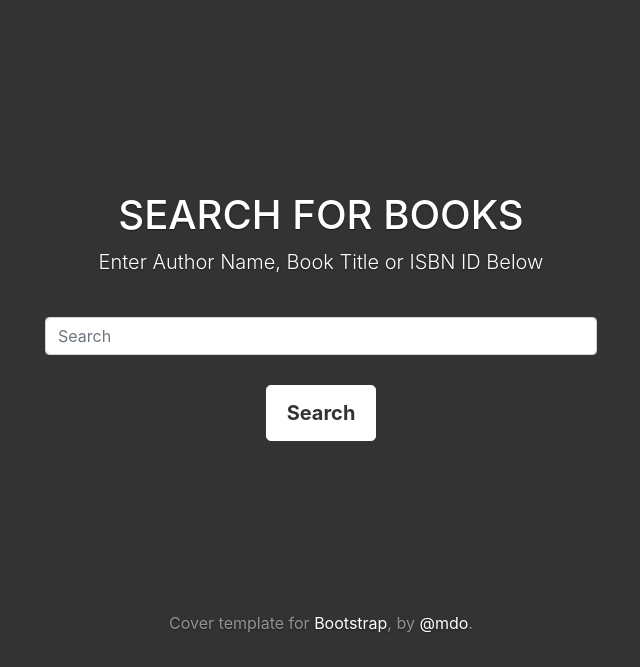
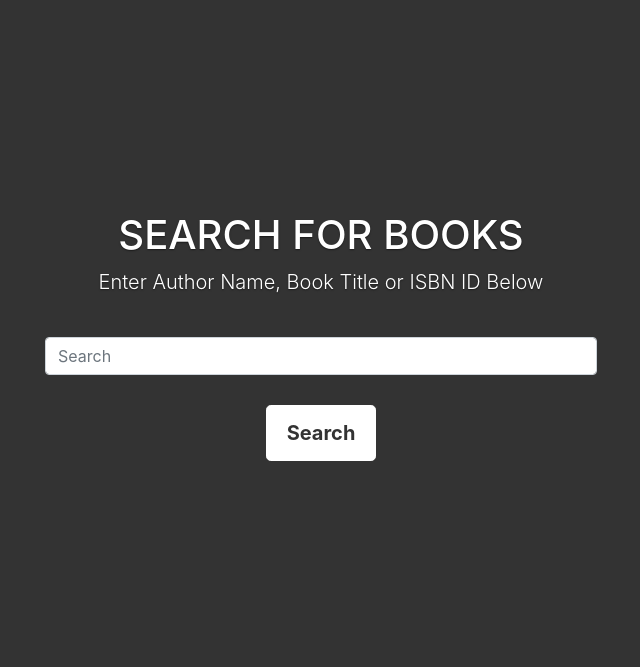
Before and after one commit to geofferyj/PROJECT1, a Flask app: page / in a window 1280 px wide. Shown: the part 133-800 px from the top of the page, without its empty margins (319-959 px from the left). Run offline with Flask 2, Linux system fonts and the light colour scheme; the visitor is signed in with stand-in values (Sample User, id 1); some libraries are stand-ins or nearby versions.

Commit message:
final chanes effected and project submitted

```diff
--- a/app.py
+++ b/app.py
@@ -1,7 +1,7 @@
 import os, requests
 from functools import wraps
 
-from flask import Flask, session, redirect, render_template, url_for, request, flash, jsonify, make_response
+from flask import Flask, session, redirect, render_template, url_for, request, flash, jsonify, make_response, abort
 from flask_session import Session
 from sqlalchemy import create_engine, exc
 from sqlalchemy.orm import scoped_session, sessionmaker
@@ -152,23 +152,34 @@ def book_details(isbn):
 def api(isbn):
     if request.method == 'GET':
         book = db.execute('SELECT * FROM books WHERE isbn = :isbn', {'isbn': isbn}).fetchone()
-        rating = db.execute("SELECT ROUND( AVG(rating), 2) FROM reviews WHERE isbn = :isbn", {'isbn':isbn}).fetchone()
-        review = db.execute("SELECT COUNT(review) FROM reviews WHERE isbn = :isbn", {'isbn':isbn}).fetchone()
 
-        for i in rating:
-            avg_rating = float(i)
+        if book:
+            rating = db.execute("SELECT ROUND( AVG(rating), 2) FROM reviews WHERE isbn = :isbn", {'isbn':isbn}).fetchone()
+            review = db.execute("SELECT COUNT(review) FROM reviews WHERE isbn = :isbn", {'isbn':isbn}).fetchone()
 
-        for i in review:
-            review_count = int(i)
+            for i in rating:
+                if i:
+                    avg_rating = float(i)
+                else:
+                    avg_rating = 0
 
-        return make_response(jsonify({
-        "title": book.title,
-        "author": book.author,
-        "year": book.year,
-        "isbn": book.isbn,
-        "review_count": review_count,
-        "average_score": avg_rating,
-        }))
+
+            for i in review:
+                if i:
+                    review_count = int(i)
+                else:
+                    review_count = 0
+
+            return make_response(jsonify({
+                                        "title": book.title,
+                                        "author": book.author,
+                                        "year": book.year,
+                                        "isbn": book.isbn,
+                                        "review_count": review_count,
+                                        "average_score": avg_rating,
+                                        }))
+        else:
+            return abort(404)
 
 
 
--- a/templates/base.html
+++ b/templates/base.html
@@ -7,7 +7,7 @@
         <meta name="description" content="">
         <meta name="author" content="Mark Otto, Jacob Thornton, and Bootstrap contributors">
         <meta name="generator" content="Jekyll v3.8.6">
-        <title>Cover Template · Bootstrap</title>
+        <title>Book Search</title>
 
 
         <!-- Bootstrap core CSS -->
@@ -71,10 +71,7 @@
             </main>
 
             <footer class="mastfoot mt-auto">
-                <div class="inner">
-                    <p>Cover template for <a href="https://getbootstrap.com/">Bootstrap</a>, by <a
-                            href="https://twitter.com/mdo">@mdo</a>.</p>
-                </div>
+
             </footer>
         </div>
 
```
Also changed, not shown: 1 other file.
